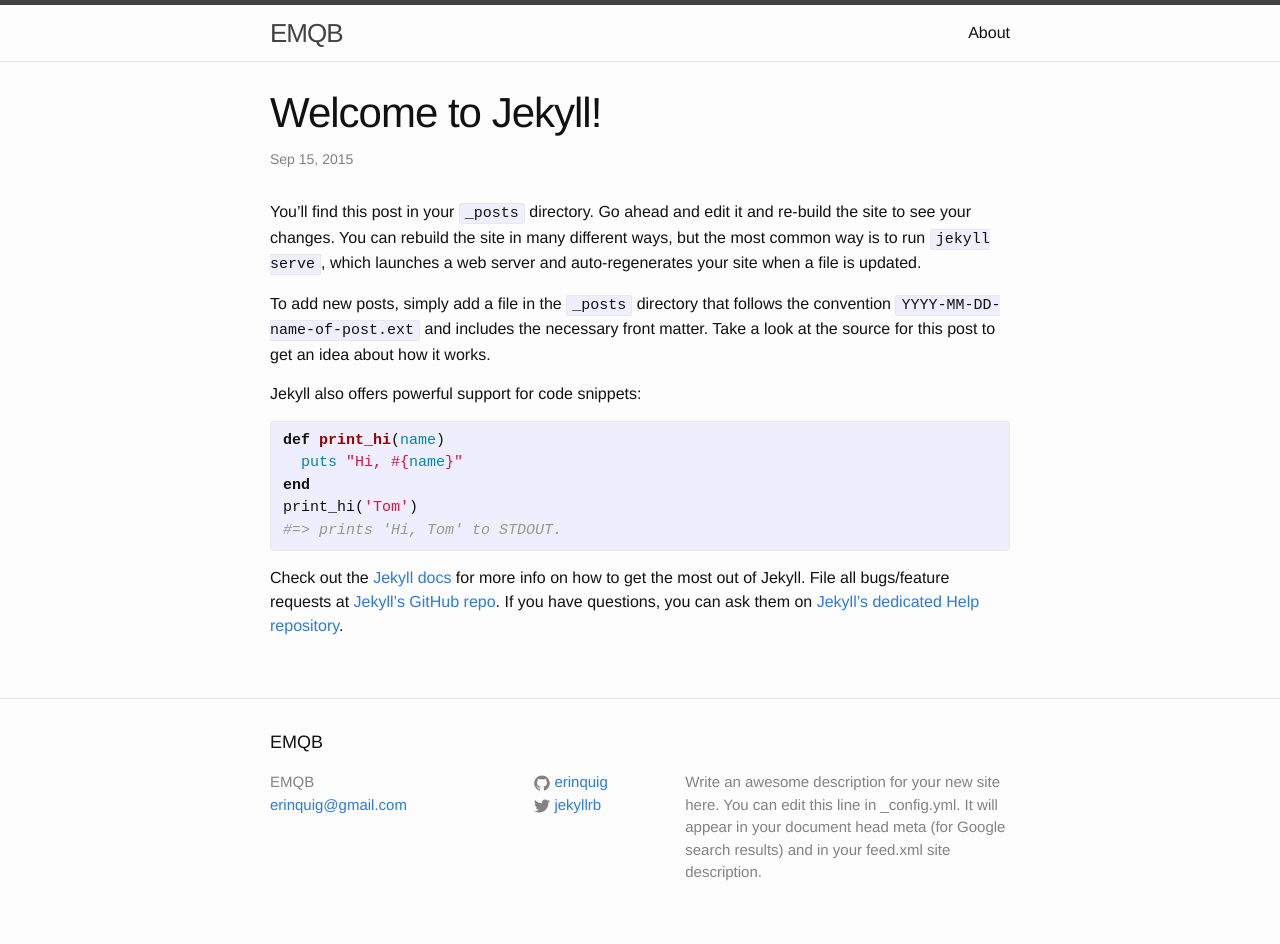
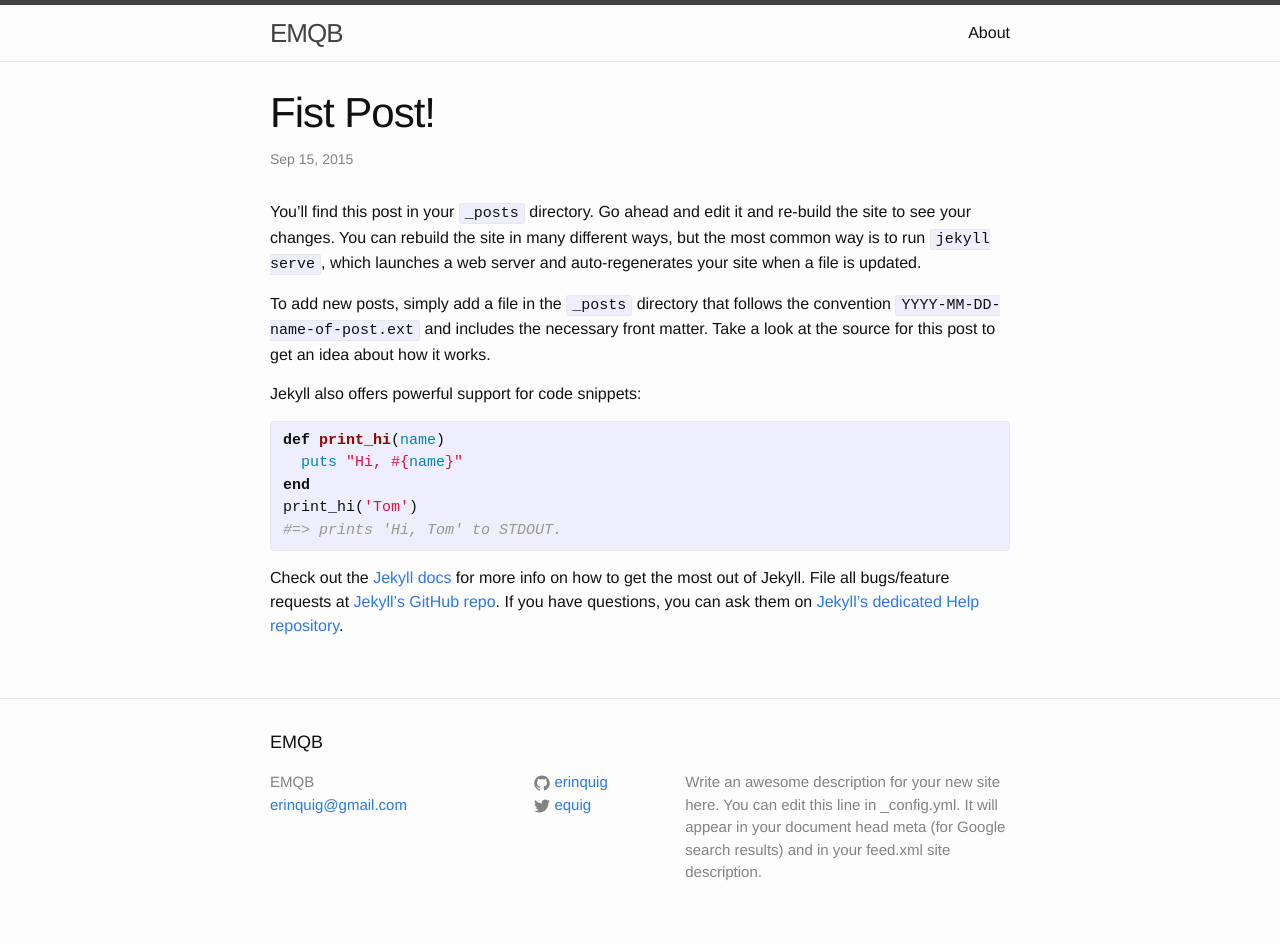
Before and after one commit to erinquig/emqbblog, a Jekyll site: the page built from _posts/2015-09-15-welcome-to-jekyll.markdown, in a window 1280 px wide. Built offline with Jekyll 4.4.1, drawn with Linux system fonts in a browser that asks for light colours.

Commit message:
made first post and added twitter handle.

```diff
--- a/_config.yml
+++ b/_config.yml
@@ -7,7 +7,7 @@ description: > # this means to ignore newlines until "baseurl:"
   Google search results) and in your feed.xml site description.
 baseurl: "" # the subpath of your site, e.g. /blog/
 url: "http://yourdomain.com" # the base hostname & protocol for your site
-twitter_username: jekyllrb
+twitter_username: equig
 github_username:  erinquig
 
 # Build settings
--- a/_posts/2015-09-15-welcome-to-jekyll.markdown
+++ b/_posts/2015-09-15-welcome-to-jekyll.markdown
@@ -1,6 +1,6 @@
 ---
 layout: post
-title:  "Welcome to Jekyll!"
+title:  "Fist Post!"
 date:   2015-09-15 20:44:05
 categories: jekyll update
 ---
```
Also changed, not shown: 1 other file.
